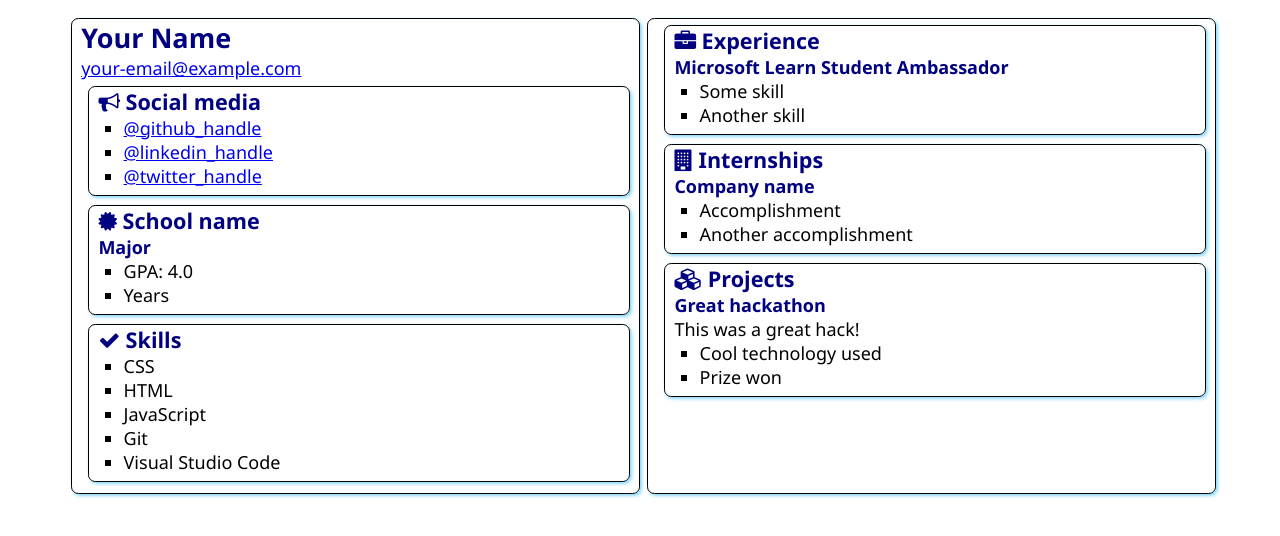
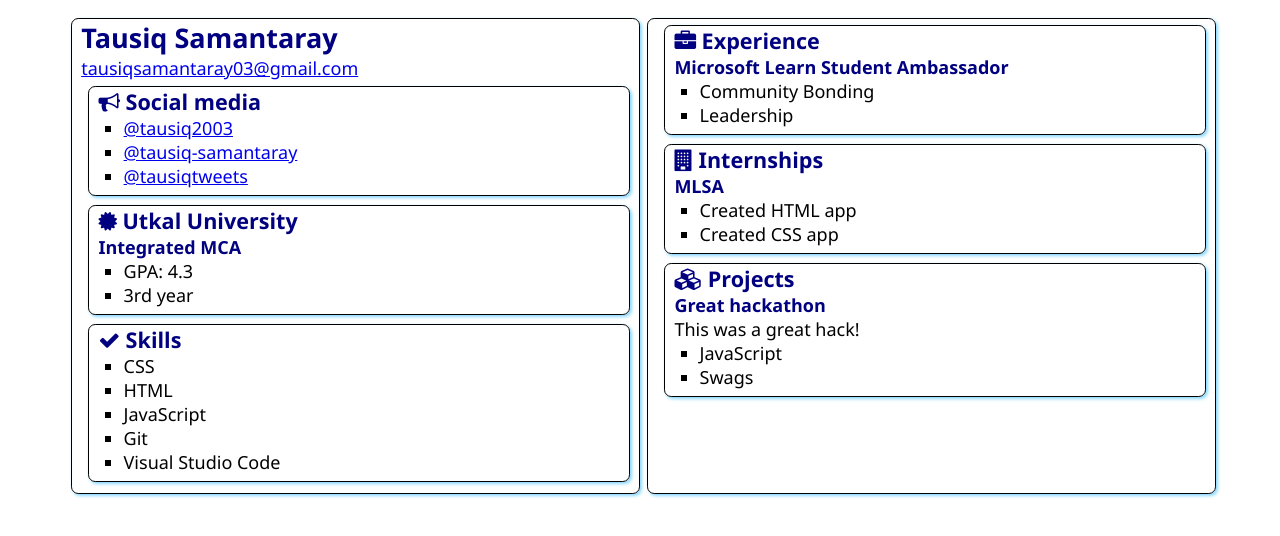
Before and after one commit to tausiq2003/SATechnicalOnboarding, a plain HTML site: page src/index.html in a window 1280 px wide. Drawn offline with Linux system fonts and the light colour scheme.

Commit message:
Update index.html

```diff
--- a/src/index.html
+++ b/src/index.html
@@ -12,8 +12,8 @@
 <body>
     <main>
         <article class="box">
-            <h1>Your Name</h1>
-            <div><a href="mailto:your.email@example.com">your-email@example.com</a></div>
+            <h1>Tausiq Samantaray</h1>
+            <div><a href="mailto:tausiqsamantaray03@gmail.com">tausiqsamantaray03@gmail.com</a></div>
 
             <section class="box">
                 <h2>
@@ -21,9 +21,9 @@
                     Social media
                 </h2>
                 <ul>
-                    <li><a href="https://github.com/<handle>">@github_handle</a></li>
-                    <li><a href="https://linkedin.com/in/<handle>">@linkedin_handle</a></li>
-                    <li><a href="https://twitter.com/<handle>">@twitter_handle</a></li>
+                    <li><a href="https://github.com/tausiq2003">@tausiq2003</a></li>
+                    <li><a href="https://linkedin.com/in/tausiq-samantaray">@tausiq-samantaray</a></li>
+                    <li><a href="https://twitter.com/tausiqtweets">@tausiqtweets</a></li>
                 </ul>
             </section>
 
@@ -31,12 +31,12 @@
                 <div class="education">
                     <h2>
                         <i class="fa fa-certificate" aria-hidden="true"></i>
-                        School name
+                        Utkal University
                     </h2>
-                    <h3>Major</h3>
+                    <h3>Integrated MCA</h3>
                     <ul>
-                        <li>GPA: 4.0</li>
-                        <li>Years</li>
+                        <li>GPA: 4.3</li>
+                        <li>3rd year</li>
                     </ul>
                 </div>
             </section>
@@ -63,8 +63,8 @@
                 </h2>
                 <h3>Microsoft Learn Student Ambassador</h3>
                 <ul>
-                    <li>Some skill</li>
-                    <li>Another skill</li>
+                    <li>Community Bonding</li>
+                    <li>Leadership</li>
                 </ul>
             </section>
             <section class="box">
@@ -73,10 +73,10 @@
                     Internships
                 </h2>
 
-                <h3>Company name</h3>
+                <h3>MLSA</h3>
                 <ul>
-                    <li>Accomplishment</li>
-                    <li>Another accomplishment</li>
+                    <li>Created HTML app</li>
+                    <li>Created CSS app</li>
                 </ul>
             </section>
             <section class="box">
@@ -88,8 +88,8 @@
                 <h3>Great hackathon</h3>
                 <div>This was a great hack!</div>
                 <ul>
-                    <li>Cool technology used</li>
-                    <li>Prize won</li>
+                    <li>JavaScript</li>
+                    <li>Swags</li>
                 </ul>
             </section>
         </article>
```
